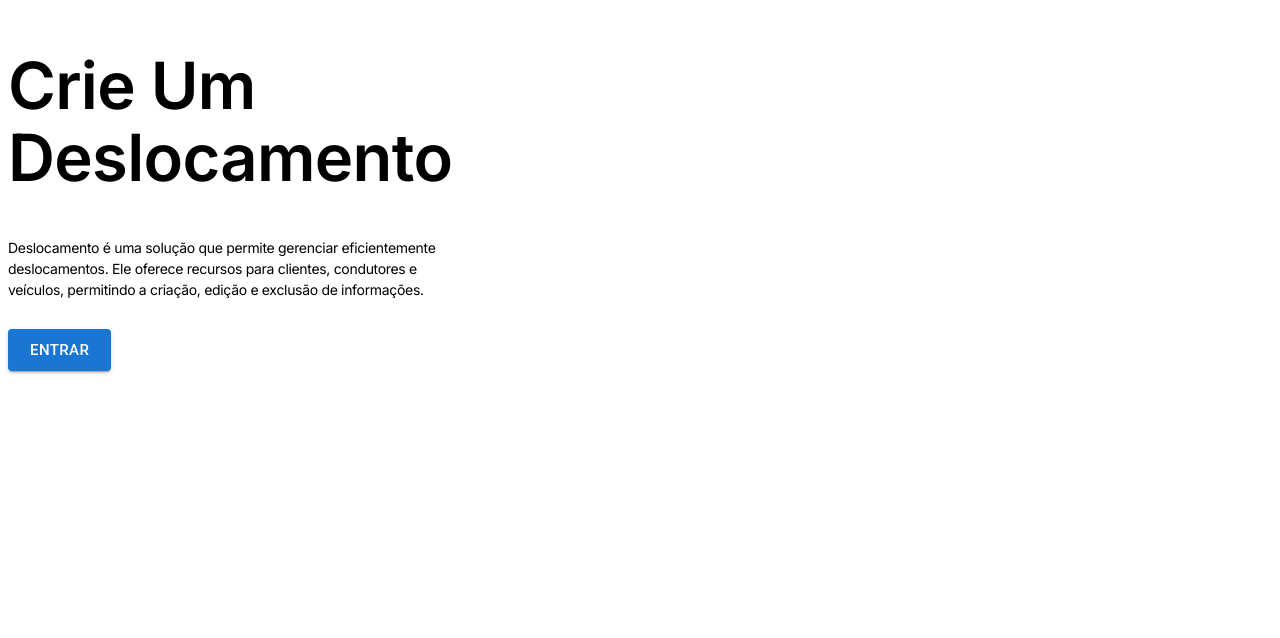
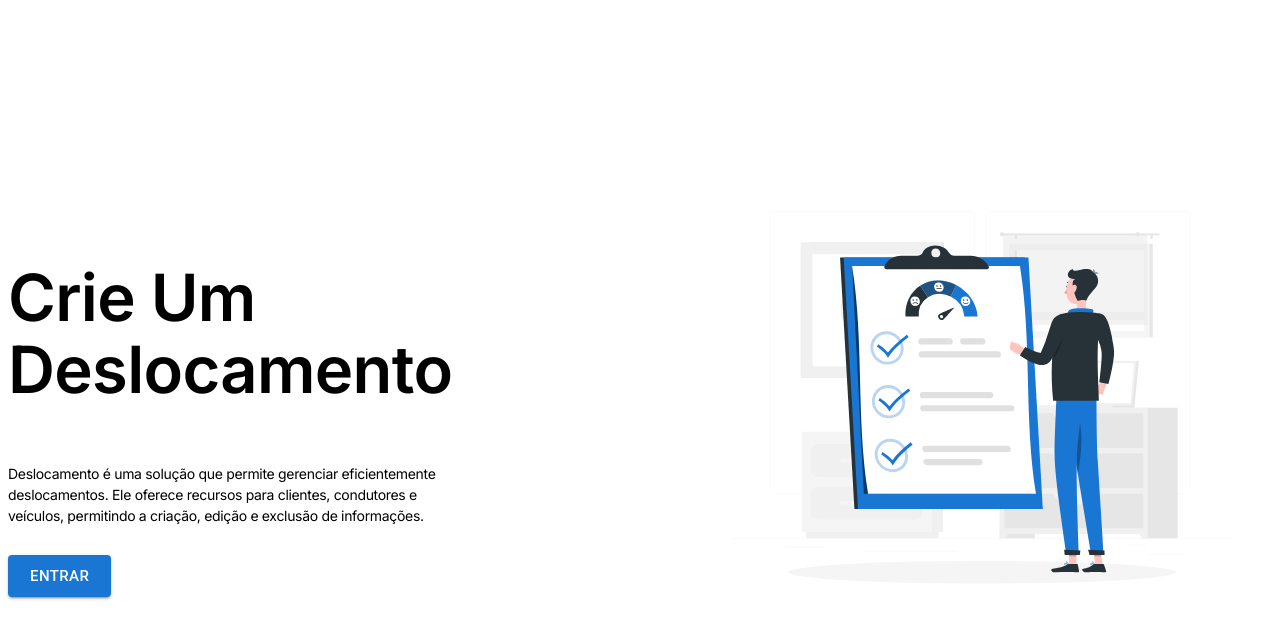
Before and after one commit to rodrigojsdeveloper/secretarynaty, a Next.js app: page / in a window 1280 px wide. Shown: the top 638 px of the page. Built offline with nearby package versions, Linux system fonts and the light colour scheme.

Commit message:
feat: add svg at home

```diff
--- a/src/app/page.tsx
+++ b/src/app/page.tsx
@@ -1,10 +1,40 @@
 "use client";
 import { useRouter } from "next/navigation";
 import { Button } from "@mui/material";
+import home from "../assets/home.svg";
 import { styled } from "@mui/system";
+import Image from "next/image";
 
 const Container = styled("div")({
-  marginTop: "50px",
+  width: "100%",
+  minHeight: "100vh",
+  display: "flex",
+  flexDirection: "row",
+  justifyContent: "center",
+  alignItems: "center",
+});
+
+const SubContainer = styled("div")({
+  width: "100%",
+  maxWidth: "1440px",
+  display: "flex",
+  flexDirection: "row",
+  justifyContent: "space-between",
+  alignItems: "center",
+  margin: "0 auto",
+});
+
+const Content = styled("div")({
+  display: "flex",
+  flexDirection: "column",
+  justifyContent: "center",
+  alignItems: "start",
+});
+
+const ContainerImage = styled("figure")({
+  ["@media (max-width: 1024px)"]: {
+    display: "none",
+  },
 });
 
 const Heading = styled("h1")({
@@ -35,6 +65,8 @@ export default function Home() {
 
   return (
     <Container>
+      <SubContainer>
+        <Content>
           <Heading>Crie um deslocamento</Heading>
 
           <Text>
@@ -50,6 +82,12 @@ export default function Home() {
           >
             Entrar
           </Button>
+        </Content>
+
+        <ContainerImage>
+          <Image src={home} alt="Home" />
+        </ContainerImage>
+      </SubContainer>
     </Container>
   );
 }
```
Also changed, not shown: src/assets/home.svg (added). Lines whose indentation alone changed are shown as unchanged.
